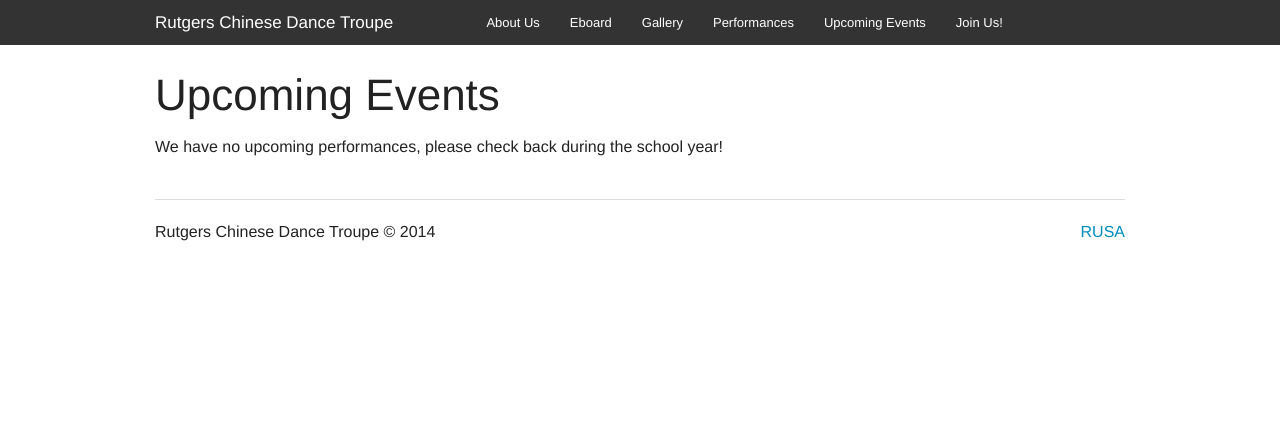
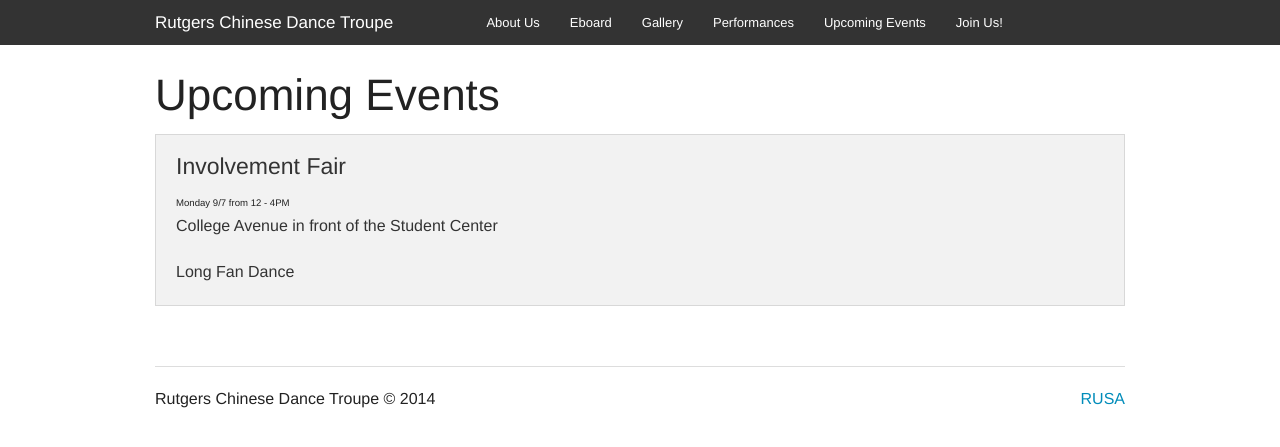
Before and after one commit to rcdt/rcdt.github.io, a Jekyll site: the page built from events.html, in a window 1280 px wide. Shown: the top 447 px of the page. Built offline with Jekyll 4.4.1, drawn with Linux system fonts in a browser that asks for light colours; Markdown is read by kramdown in place of the engine named in the settings.

Commit message:
Update events.html

```diff
--- a/events.html
+++ b/events.html
@@ -2,5 +2,10 @@
 layout: page
 title: Upcoming Events
 ---
+<ul class="small-block-grid-1">
 
- <p>We have no upcoming performances, please check back during the school year!</p>
+ <li><div class="panel">
+ <h4>Involvement Fair</h4> <small>Monday 9/7 from 12 - 4PM </small>
+<p>College Avenue in front of the Student Center</p>
+<p>Long Fan Dance</p>
+ </div></li>
```
